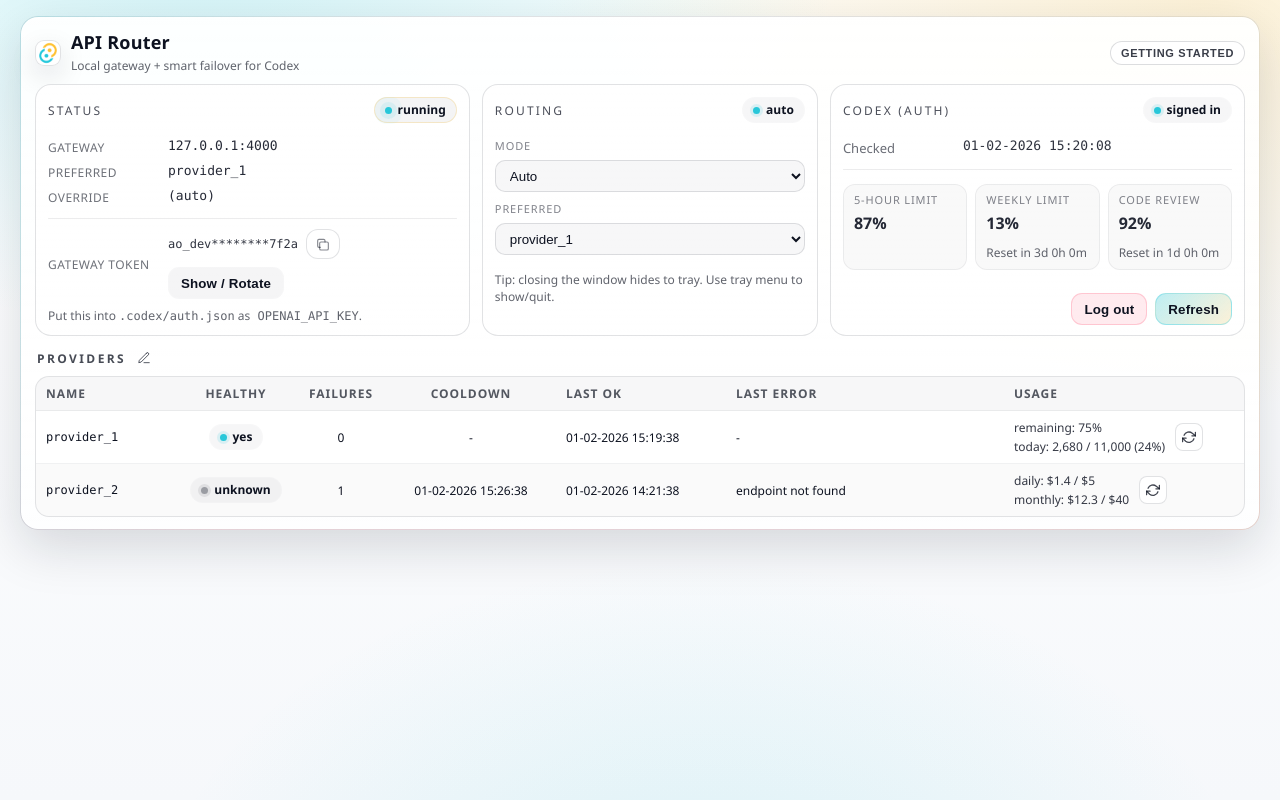
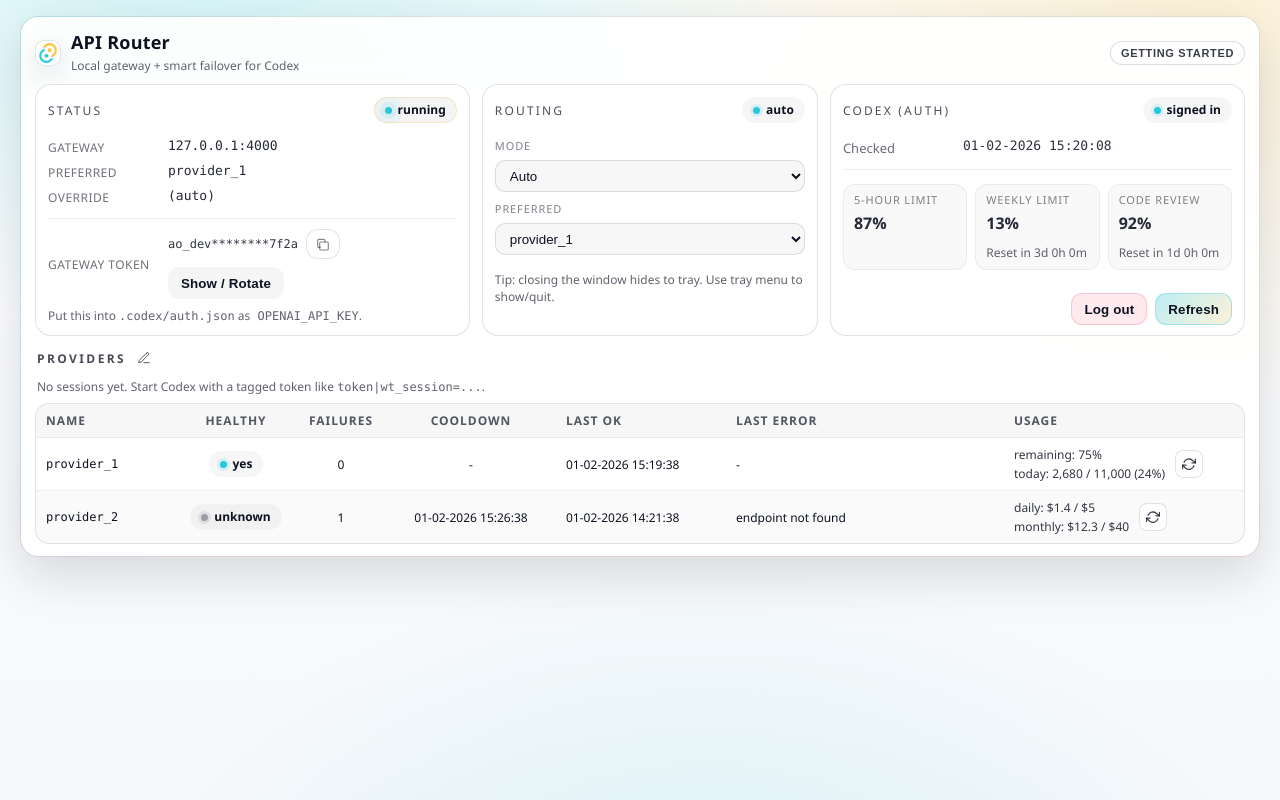
Before and after one commit to yiyousiow000814/API-Router, a React (Vite) app: page / in a window 1280 px wide. Built offline with nearby package versions, Linux system fonts and the light colour scheme.

Commit message:
fix: show sessions placeholder

```diff
--- a/src/ui/App.tsx
+++ b/src/ui/App.tsx
@@ -1014,9 +1014,9 @@ export default function App() {
                       </svg>
                     </button>
                   </div>
-                  {clientSessions.length ? (
-                    <div className="aoSessionsPanel" aria-label="Client sessions">
-                      {clientSessions.map((s) => {
+                  <div className="aoSessionsPanel" aria-label="Client sessions">
+                    {clientSessions.length ? (
+                      clientSessions.map((s) => {
                         const effective = s.preferred_provider ?? status.preferred_provider
                         const dotCls = s.active ? 'aoDot' : 'aoDot aoDotMuted'
                         const shortId = s.id.length > 14 ? `${s.id.slice(0, 8)}…${s.id.slice(-4)}` : s.id
@@ -1045,9 +1045,17 @@ export default function App() {
                             </select>
                           </div>
                         )
-                      })}
-                    </div>
-                  ) : null}
+                      })
+                    ) : (
+                      <div className="aoHint">
+                        No sessions yet. Start Codex with a tagged token like{' '}
+                        <span style={{ fontFamily: 'ui-monospace, \"Cascadia Mono\", \"Consolas\", monospace' }}>
+                          token|wt_session=...
+                        </span>
+                        .
+                      </div>
+                    )}
+                  </div>
                 </div>
                 <ProvidersTable providers={providers} status={status} refreshingProviders={refreshingProviders} onRefreshQuota={(name) => void refreshQuota(name)} />
               </div>
```
